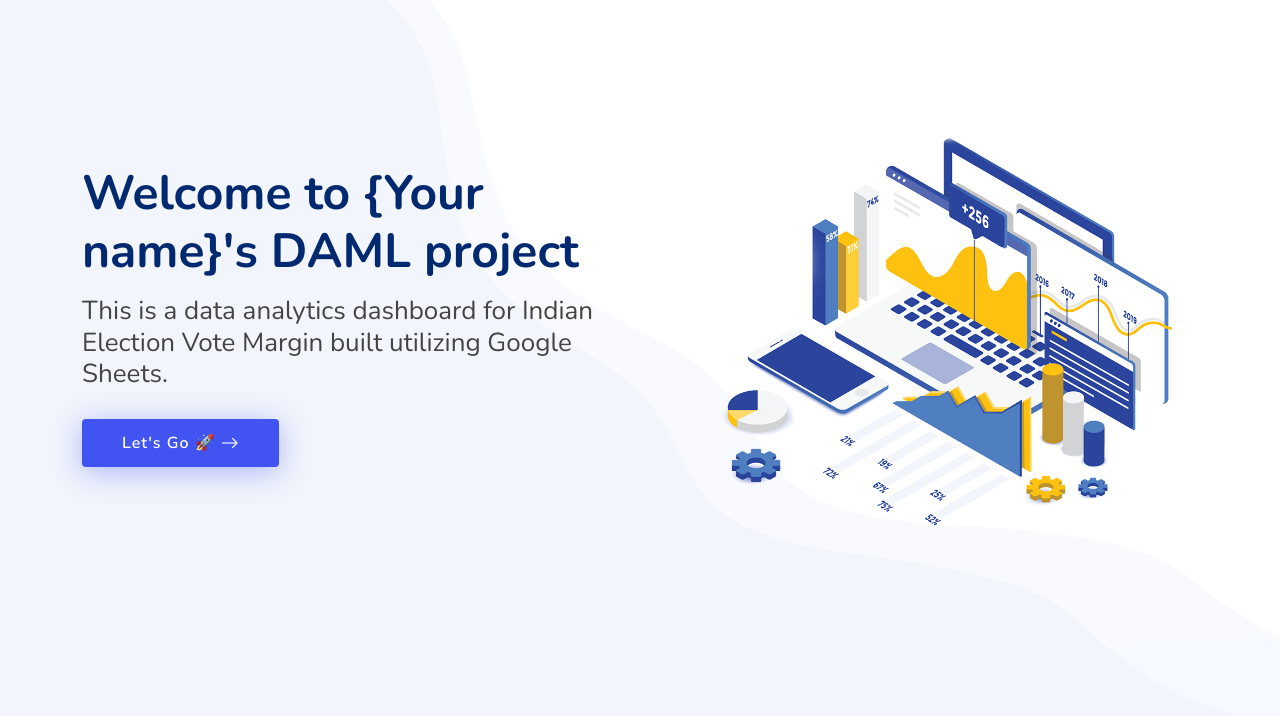
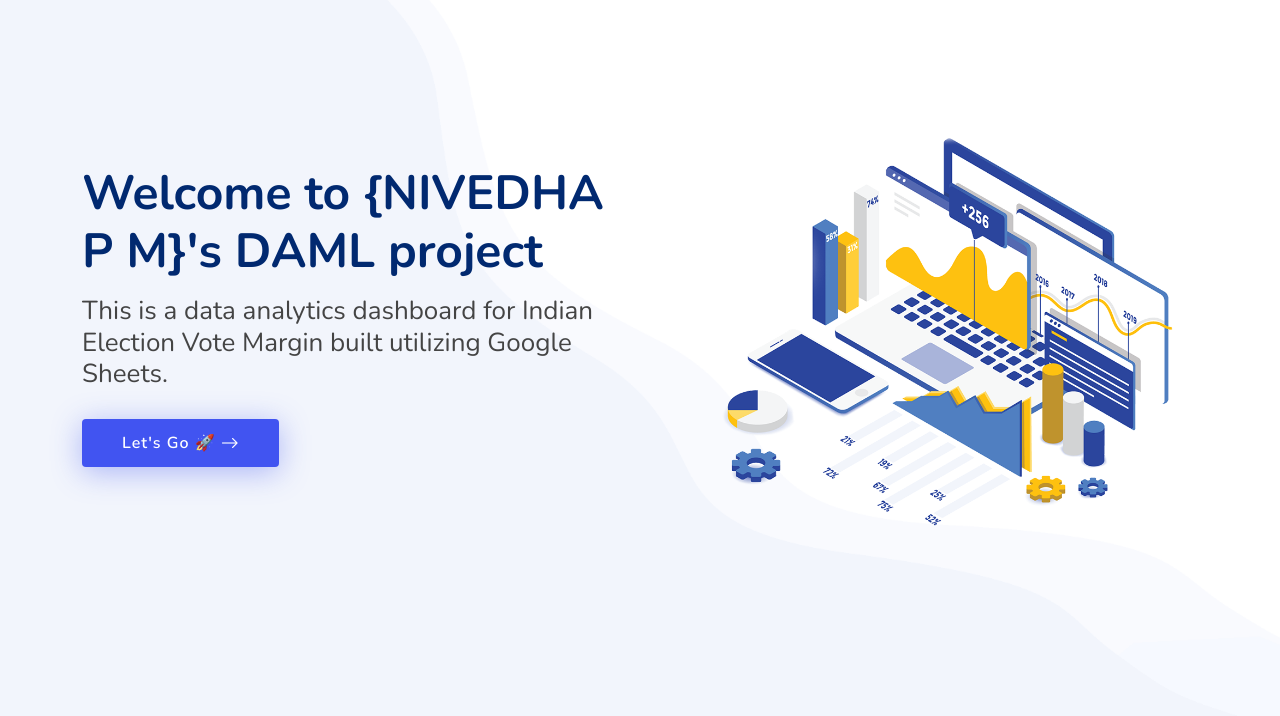
Before and after one commit to nivedhapm/Data_visualization, a plain HTML site: page index.html in a window 1280 px wide. Shown: the part 84-800 px from the top of the page. Drawn offline with nearby package versions, Linux system fonts and the light colour scheme.

Commit message:
Dashboard

```diff
--- a/index.html
+++ b/index.html
@@ -61,7 +61,7 @@
       <div class="row">
         <div class="col-lg-6 d-flex flex-column justify-content-center">
           <h1 data-aos="fade-up">
-            Welcome to {Your name}'s DAML project
+            Welcome to {NIVEDHA P M}'s DAML project
           </h1>
           <h2 data-aos="fade-up" data-aos-delay="400">
             This is a data analytics dashboard for Indian Election Vote Margin built utilizing Google Sheets.
@@ -108,7 +108,7 @@
           <div class="col-lg-12 d-flex flex-column text-center justify-content-center" data-aos="fade-up"
             data-aos-delay="200">
             <!-- NOTE Insert your google sheet link here -->
-
+            <iframe src="https://docs.google.com/spreadsheets/d/e/2PACX-1vRl9eE_O5Wq0VHtFx2dW4-3oZdzaN4V9R2_594aZHrAF8kFA0dmD7eFKKk2sA_hDpeisoraxXLWUQAy/pubhtml?gid=1899907306&amp;single=true&amp;widget=true&amp;headers=false"></iframe>
           </div>
         </div>
       </div>
```
